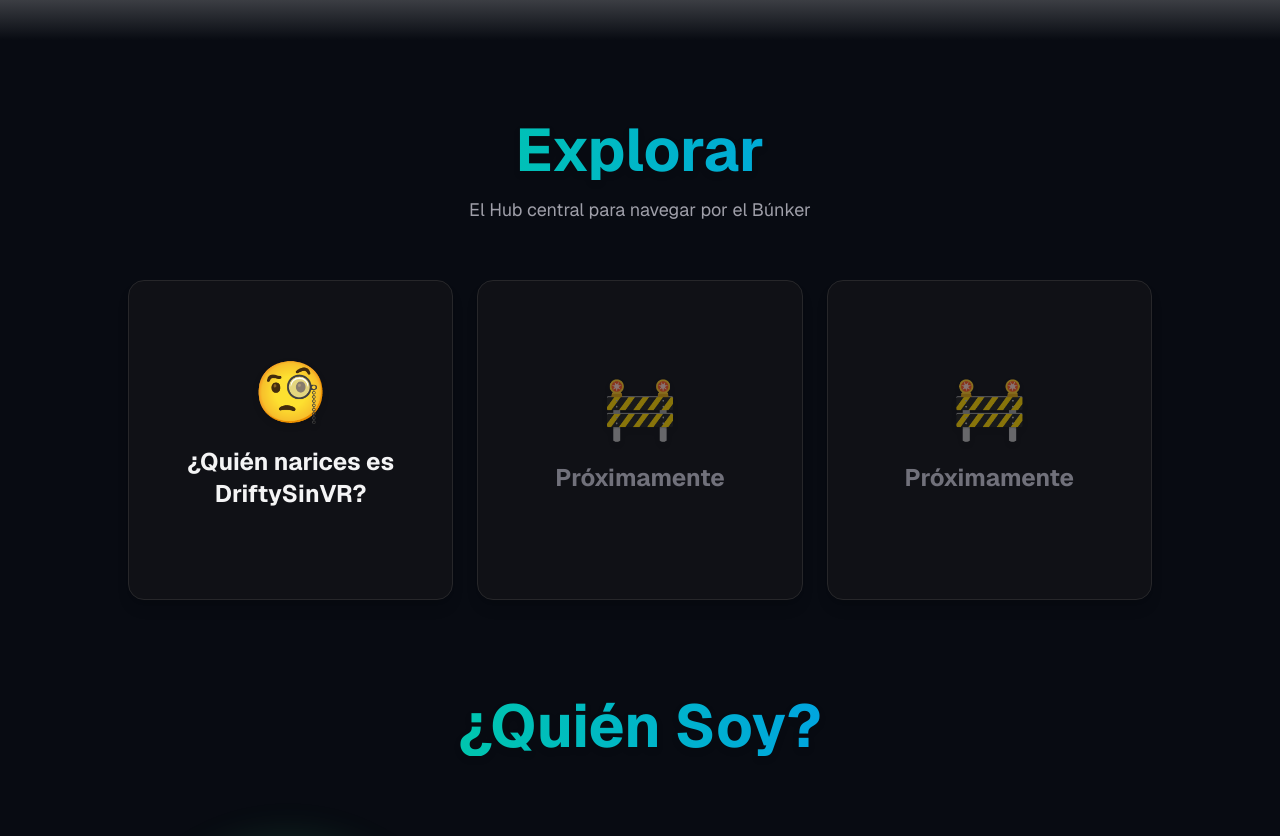
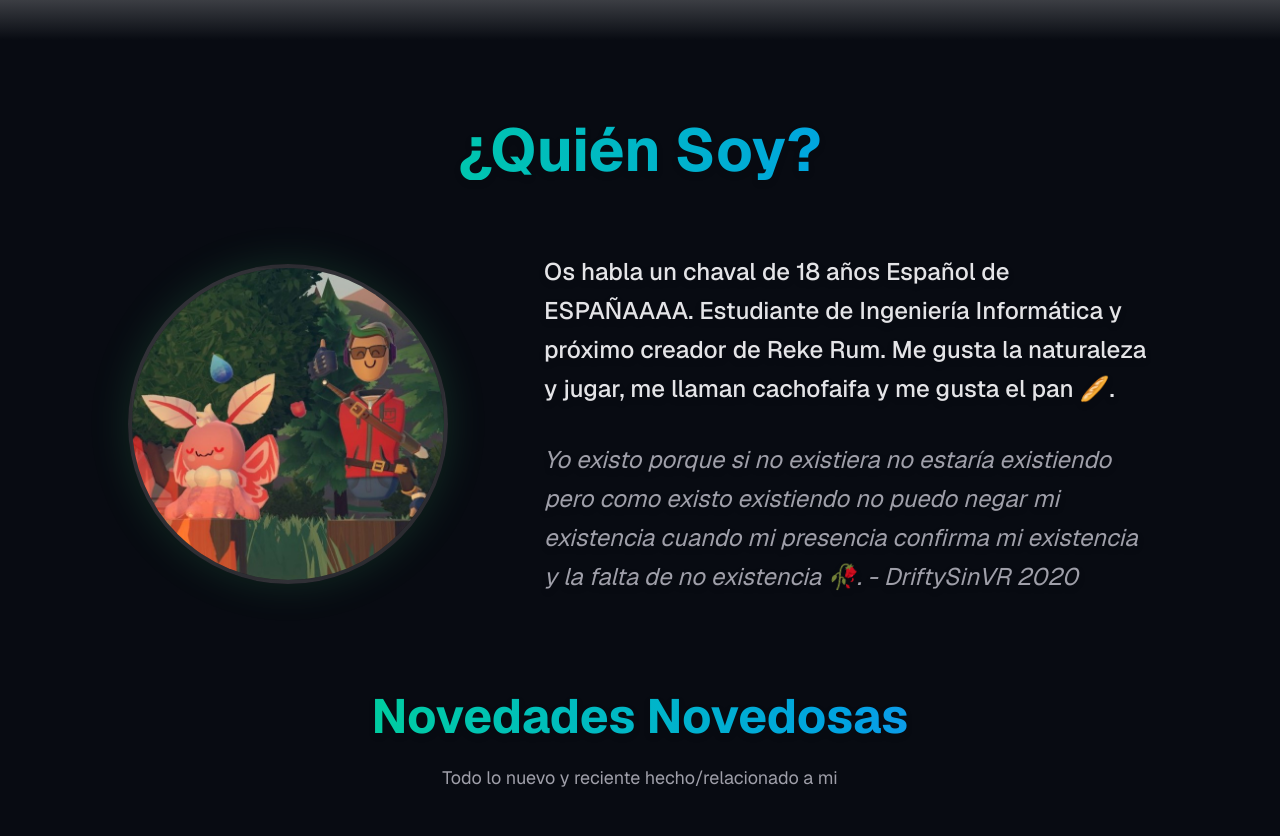
Before and after one commit to MentaSur/DriftyPrimerWeb, a Next.js app: page / in a window 1280 px wide. Shown: the part 870-1706 px from the top of the page. Built offline with nearby package versions, Linux system fonts and the light colour scheme.

Commit message:
feat: extraer Explorar a página propia y aplicar miniaturas

```diff
--- /dev/null
+++ b/src/app/explorar/page.tsx
@@ -0,0 +1,83 @@
+import Image from "next/image";
+
+export default function Explorar() {
+  return (
+    <div className="font-sans text-zinc-50 dark:bg-[#080b12] min-h-screen">
+      {/* Navbar fija */}
+      <header className="fixed top-0 left-0 w-full z-50 flex flex-col md:flex-row items-center justify-between px-4 py-3 sm:px-12 dark:bg-[#0a0a0a]/80 dark:backdrop-blur-md border-b dark:border-white/10 shadow-lg gap-2 md:gap-0">
+        <div className="flex items-center gap-3 sm:gap-4">
+          <Image
+            src="/DriftAle.png"
+            alt="DriftAle logo"
+            width={48}
+            height={48}
+            className="object-contain drop-shadow-[0_0_8px_rgba(255,255,255,0.2)] sm:w-[56px] sm:h-[56px]"
+            priority
+          />
+          <span className="text-xl sm:text-3xl font-extrabold tracking-tight text-transparent bg-clip-text bg-gradient-to-r from-green-400 via-blue-400 to-white drop-shadow-[0_2px_2px_rgba(0,0,0,0.8)]">
+            Búnker Virtigital
+          </span>
+        </div>
+
+        <nav className="flex items-center gap-4 sm:gap-8 text-xs sm:text-sm font-semibold tracking-wide text-zinc-300">
+          <a href="/#inicio" className="hover:text-white hover:drop-shadow-[0_0_8px_rgba(255,255,255,0.8)] transition-all">INICIO</a>
+          <a href="/explorar" className="hover:text-white hover:drop-shadow-[0_0_8px_rgba(255,255,255,0.8)] transition-all">EXPLORAR</a>
+          <a href="/#novedades" className="hover:text-white hover:drop-shadow-[0_0_8px_rgba(255,255,255,0.8)] transition-all">NOVEDADES</a>
+        </nav>
+      </header>
+
+      <main className="relative z-10 w-full min-h-screen bg-[#080b12] flex flex-col items-center py-32 px-6">
+        <div className="max-w-5xl w-full flex flex-col gap-24">
+          <div className="flex flex-col gap-10">
+            <div className="text-center">
+              <h1 className="text-4xl sm:text-6xl font-bold bg-clip-text text-transparent bg-gradient-to-r from-green-400 to-blue-500 drop-shadow-md">
+                Explorar
+              </h1>
+              <p className="text-lg text-zinc-400 max-w-2xl mx-auto mt-4">
+                El Hub central para navegar por el Búnker
+              </p>
+            </div>
+
+            <div className="grid grid-cols-1 sm:grid-cols-2 md:grid-cols-3 gap-6 mt-8">
+              {/* Card 1 */}
+              <a href="/#inicio" className="flex flex-col items-center justify-center border border-zinc-800 rounded-2xl p-6 transition-all hover:scale-[1.02] hover:border-zinc-600 cursor-pointer shadow-lg group h-80 relative overflow-hidden">
+                <img src="/Narices.jpg" alt="Quién narices" className="absolute inset-0 w-full h-full object-cover opacity-40 group-hover:opacity-70 transition-all duration-500 z-0 group-hover:scale-110" />
+                <div className="absolute inset-0 bg-black/40 group-hover:bg-black/10 transition-colors duration-500 z-10 pointer-events-none"></div>
+                <div className="absolute inset-0 bg-gradient-to-t from-[#080b12] via-transparent to-transparent z-10 pointer-events-none"></div>
+
+                <div className="relative z-20 flex flex-col items-center w-full mt-auto mb-4">
+                  <span className="text-5xl mb-4 group-hover:scale-110 transition-transform drop-shadow-[0_2px_10px_rgba(0,0,0,0.8)]">🧐</span>
+                  <h3 className="text-2xl font-bold text-zinc-100 text-center group-hover:text-green-400 transition-colors drop-shadow-[0_2px_4px_rgba(0,0,0,0.8)]">¿Quién narices es DriftySinVR?</h3>
+                </div>
+              </a>
+
+              {/* Card 2 */}
+              <div className="flex flex-col items-center justify-center border border-zinc-800 rounded-2xl p-6 transition-all hover:scale-[1.02] hover:border-zinc-600 cursor-pointer shadow-lg group h-80 relative overflow-hidden">
+                <img src="/proxi%201.png" alt="Próximamente 1" className="absolute inset-0 w-full h-full object-cover opacity-30 group-hover:opacity-60 transition-all duration-500 z-0 group-hover:scale-110 grayscale group-hover:grayscale-0" />
+                <div className="absolute inset-0 bg-black/50 group-hover:bg-black/20 transition-colors duration-500 z-10 pointer-events-none"></div>
+                <div className="absolute inset-0 bg-gradient-to-t from-[#080b12] via-transparent to-transparent z-10 pointer-events-none"></div>
+
+                <div className="relative z-20 flex flex-col items-center w-full mt-auto mb-4">
+                  <span className="text-5xl mb-4 group-hover:scale-110 transition-transform drop-shadow-[0_2px_10px_rgba(0,0,0,0.8)] opacity-70 group-hover:opacity-100">🚧</span>
+                  <h3 className="text-2xl font-bold text-zinc-300 text-center group-hover:text-blue-400 transition-colors drop-shadow-[0_2px_4px_rgba(0,0,0,0.8)]">Próximamente</h3>
+                </div>
+              </div>
+
+              {/* Card 3 */}
+              <div className="flex flex-col items-center justify-center border border-zinc-800 rounded-2xl p-6 transition-all hover:scale-[1.02] hover:border-zinc-600 cursor-pointer shadow-lg group h-80 relative overflow-hidden">
+                <img src="/proxi%202.png" alt="Próximamente 2" className="absolute inset-0 w-full h-full object-cover opacity-30 group-hover:opacity-60 transition-all duration-500 z-0 group-hover:scale-110 grayscale group-hover:grayscale-0" />
+                <div className="absolute inset-0 bg-black/50 group-hover:bg-black/20 transition-colors duration-500 z-10 pointer-events-none"></div>
+                <div className="absolute inset-0 bg-gradient-to-t from-[#080b12] via-transparent to-transparent z-10 pointer-events-none"></div>
+
+                <div className="relative z-20 flex flex-col items-center w-full mt-auto mb-4">
+                  <span className="text-5xl mb-4 group-hover:scale-110 transition-transform drop-shadow-[0_2px_10px_rgba(0,0,0,0.8)] opacity-70 group-hover:opacity-100">🚧</span>
+                  <h3 className="text-2xl font-bold text-zinc-300 text-center group-hover:text-blue-400 transition-colors drop-shadow-[0_2px_4px_rgba(0,0,0,0.8)]">Próximamente</h3>
+                </div>
+              </div>
+            </div>
+          </div>
+        </div>
+      </main>
+    </div>
+  );
+}
--- a/src/app/page.tsx
+++ b/src/app/page.tsx
@@ -21,7 +21,7 @@ export default function Home() {
 
         <nav className="flex items-center gap-4 sm:gap-8 text-xs sm:text-sm font-semibold tracking-wide text-zinc-300">
           <a href="#inicio" className="hover:text-white hover:drop-shadow-[0_0_8px_rgba(255,255,255,0.8)] transition-all">INICIO</a>
-          <a href="#explorar" className="hover:text-white hover:drop-shadow-[0_0_8px_rgba(255,255,255,0.8)] transition-all">EXPLORAR</a>
+          <a href="/explorar" className="hover:text-white hover:drop-shadow-[0_0_8px_rgba(255,255,255,0.8)] transition-all">EXPLORAR</a>
           <a href="#novedades" className="hover:text-white hover:drop-shadow-[0_0_8px_rgba(255,255,255,0.8)] transition-all">NOVEDADES</a>
         </nav>
       </header>
@@ -34,13 +34,10 @@ export default function Home() {
 
         <main className="relative z-10 flex w-full flex-col items-center justify-center px-4 sm:px-6 text-center pt-40 pb-16">
           <div className="flex flex-col items-center justify-center gap-6 sm:gap-8 max-w-4xl p-4 sm:p-12">
-            <Image
+            <img
               src="/Logo_DriftySinVR_v4-1.png"
               alt="Logo DriftySinVR"
-              width={350}
-              height={350}
               className="object-contain drop-shadow-[0_0_20px_rgba(255,255,255,0.15)] mb-2 hover:scale-105 transition-transform duration-700 w-56 h-56 sm:w-72 sm:h-72 lg:w-[350px] lg:h-[350px]"
-              priority
             />
             <h1 className="text-4xl sm:text-6xl md:text-7xl font-black tracking-tight text-white drop-shadow-[0_4px_8px_rgba(0,0,0,0.8)] leading-tight">
               Un Andaluz sin más
@@ -66,35 +63,6 @@ export default function Home() {
       {/* Sección inferior con color sólido que continúa el fondo */}
       <section className="relative z-10 w-full min-h-screen bg-[#080b12] flex flex-col items-center py-20 px-6">
         <div className="max-w-5xl w-full flex flex-col gap-24">
-
-          {/* Sección Explorar */}
-          <div id="explorar" className="flex flex-col gap-10 scroll-mt-28">
-            <div className="text-center">
-              <h2 className="text-4xl sm:text-6xl font-bold bg-clip-text text-transparent bg-gradient-to-r from-green-400 to-blue-500 drop-shadow-md">
-                Explorar
-              </h2>
-              <p className="text-lg text-zinc-400 max-w-2xl mx-auto mt-4">
-                El Hub central para navegar por el Búnker
-              </p>
-            </div>
-
-            <div className="grid grid-cols-1 sm:grid-cols-2 md:grid-cols-3 gap-6 mt-4">
-              <a href="#inicio" className="flex flex-col items-center justify-center bg-zinc-900/50 border border-zinc-800 rounded-2xl p-6 hover:bg-zinc-800/80 transition-all hover:scale-[1.02] cursor-pointer shadow-lg group h-80 relative">
-                <span className="text-6xl mb-6 group-hover:scale-110 transition-transform drop-shadow-md">🧐</span>
-                <h3 className="text-2xl font-bold text-zinc-100 text-center mb-2 group-hover:text-green-400 transition-colors">¿Quién narices es DriftySinVR?</h3>
-              </a>
-
-              <div className="flex flex-col items-center justify-center bg-zinc-900/50 border border-zinc-800 rounded-2xl p-6 hover:bg-zinc-800/80 transition-all hover:scale-[1.02] cursor-pointer shadow-lg group h-80 relative">
-                <span className="text-6xl mb-6 group-hover:scale-110 transition-transform drop-shadow-md opacity-50 group-hover:opacity-100">🚧</span>
-                <h3 className="text-2xl font-bold text-zinc-500 text-center mb-2 group-hover:text-blue-400 transition-colors">Próximamente</h3>
-              </div>
-
-              <div className="flex flex-col items-center justify-center bg-zinc-900/50 border border-zinc-800 rounded-2xl p-6 hover:bg-zinc-800/80 transition-all hover:scale-[1.02] cursor-pointer shadow-lg group h-80 relative">
-                <span className="text-6xl mb-6 group-hover:scale-110 transition-transform drop-shadow-md opacity-50 group-hover:opacity-100">🚧</span>
-                <h3 className="text-2xl font-bold text-zinc-500 text-center mb-2 group-hover:text-blue-400 transition-colors">Próximamente</h3>
-              </div>
-            </div>
-          </div>
 
           {/* Sección ¿Quién Soy? */}
           <div className="flex flex-col gap-10">
```
